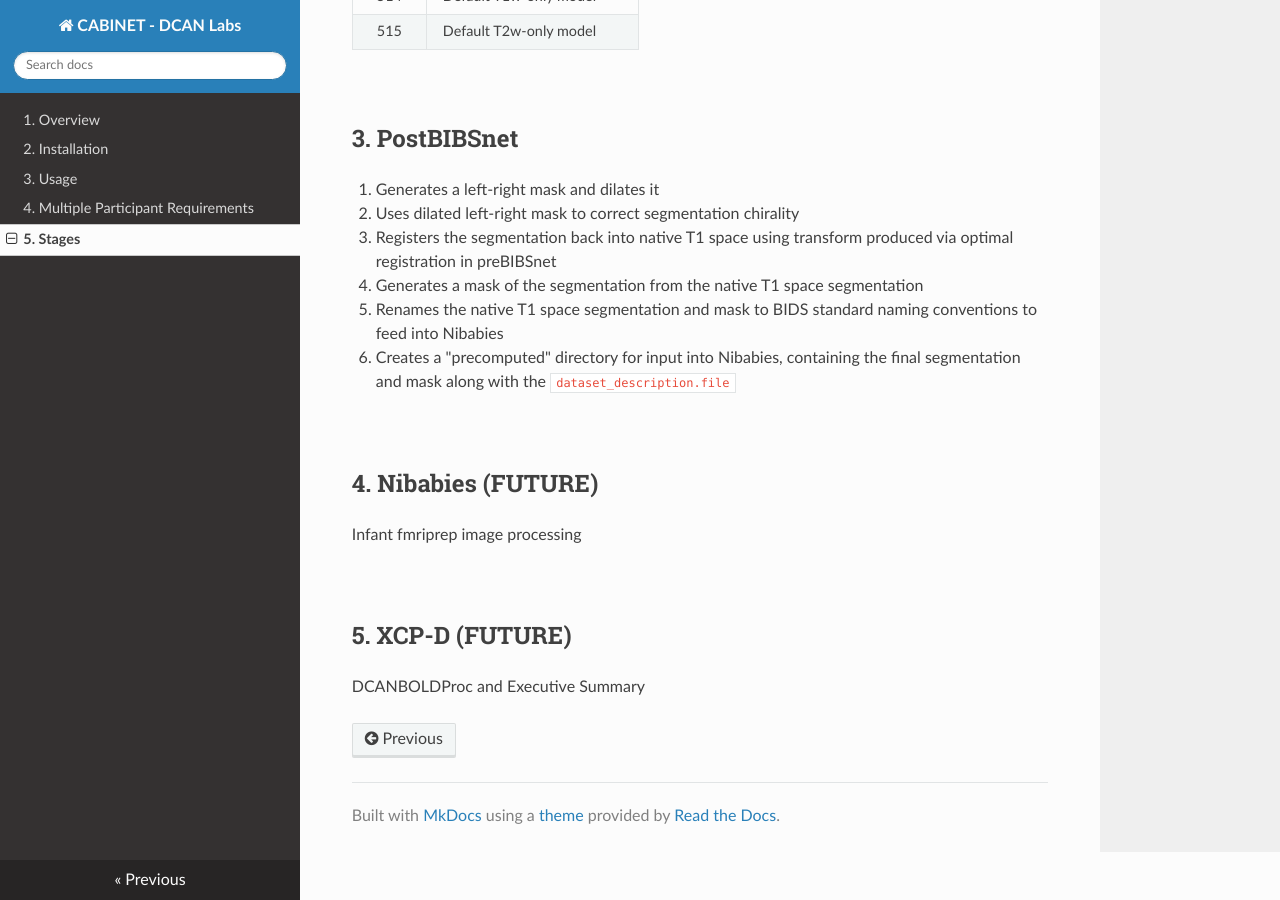
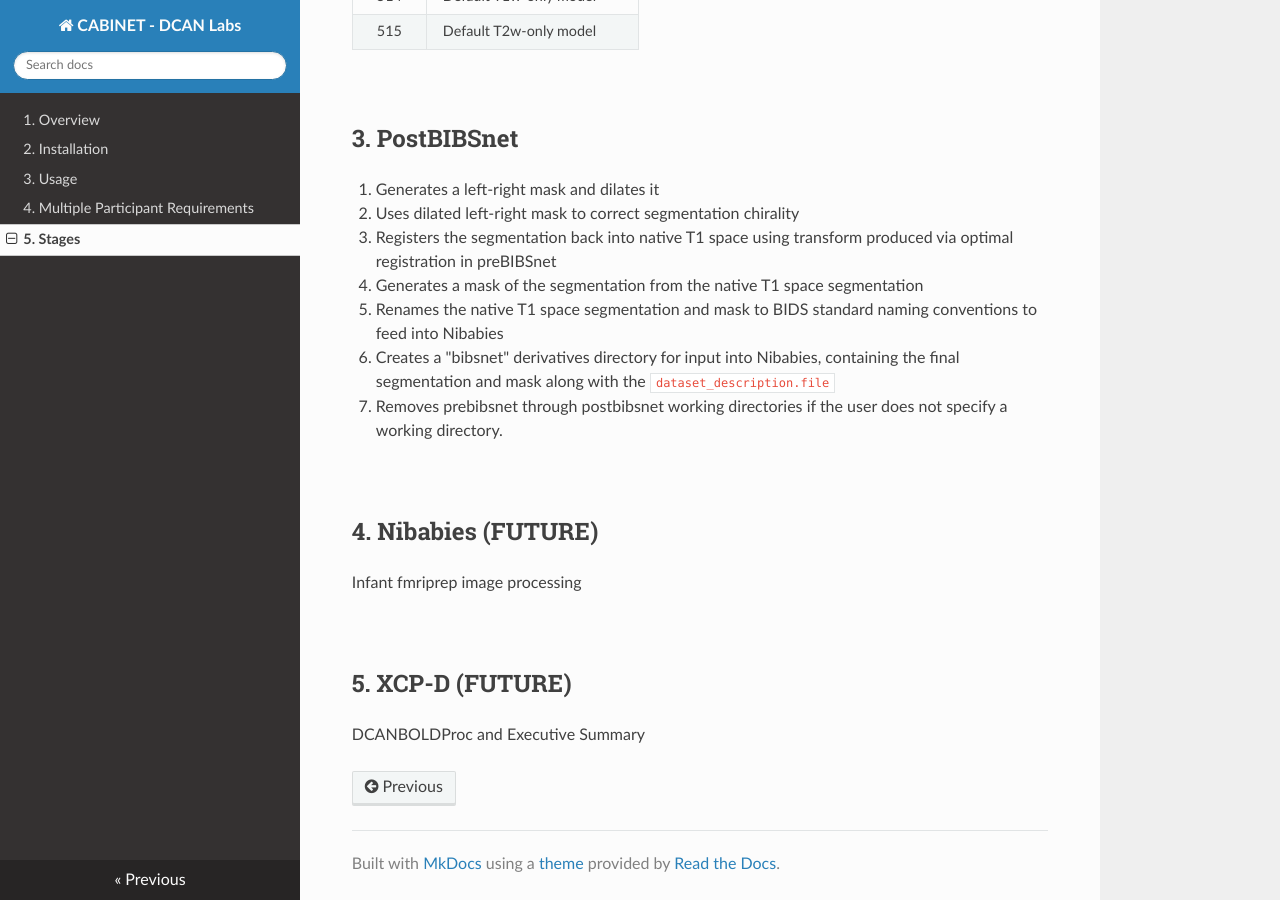
Before and after one commit to DCAN-Labs/BIBSnet, an MkDocs documentation site: the page built from docs/stages.md, in a window 1280 px wide and 900 px high, scrolled down 737 px. Built offline with MkDocs 1.6.1, drawn with Linux system fonts in a browser that asks for light colours; nearby versions of some CDN libraries.

Commit message:
Update stages.md

```diff
--- a/docs/stages.md
+++ b/docs/stages.md
@@ -32,7 +32,8 @@ Quickly and accurately segments an optimally-aligned T1 and T2 pair with a deep
 3. Registers the segmentation back into native T1 space using transform produced via optimal registration in preBIBSnet
 4. Generates a mask of the segmentation from the native T1 space segmentation
 5. Renames the native T1 space segmentation and mask to BIDS standard naming conventions to feed into Nibabies
-6. Creates a "precomputed" directory for input into Nibabies, containing the final segmentation and mask along with the `dataset_description.file`
+6. Creates a "bibsnet" derivatives directory for input into Nibabies, containing the final segmentation and mask along with the `dataset_description.file`
+7. Removes prebibsnet through postbibsnet working directories if the user does not specify a working directory.
 
 <br />
 
```
